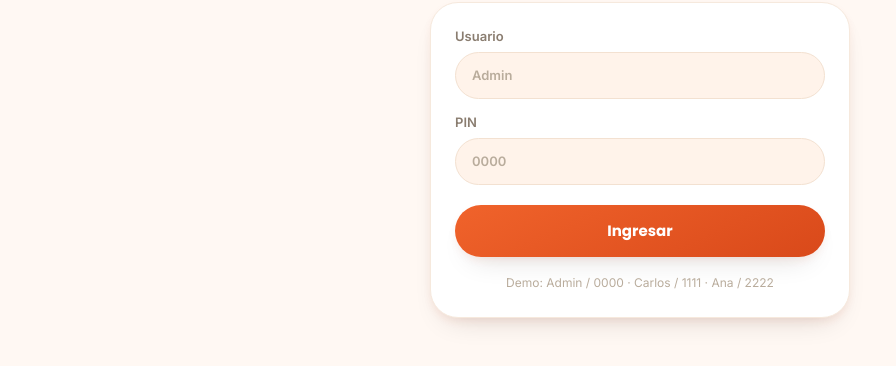
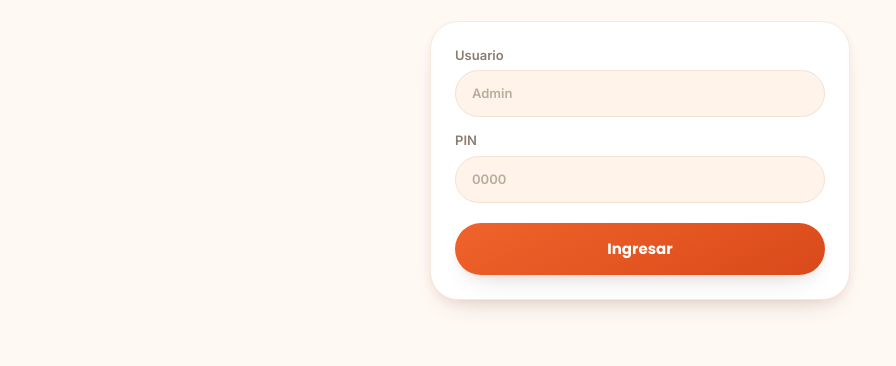
Before and after one commit to josemajesus84-svg/control-envases, a plain HTML site: page index.html in a window 1280 px wide. Shown: the part 386-752 px from the top of the page, without its empty margins (0-896 px from the left). Drawn offline with nearby package versions, Linux system fonts and the light colour scheme; no server answers.

Commit message:
Update index.html

```diff
--- a/index.html
+++ b/index.html
@@ -37,7 +37,7 @@
           <label>Usuario<input id="loginUser" required placeholder="Admin"></label>
           <label>PIN<input id="loginPin" required inputmode="numeric" type="password" placeholder="0000"></label>
           <button class="primary big" type="submit">Ingresar</button>
-          <small>Demo: Admin / 0000 · Carlos / 1111 · Ana / 2222</small>
+
         </form>
       </div>
     </section>
```
